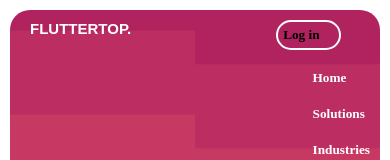
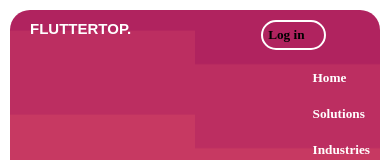
Before and after one commit to Wizdev0/wednesday.com, a plain HTML site: page index.html in a window 390 px wide. Shown: the top 160 px of the page. Drawn offline with Linux system fonts and the light colour scheme; a web font is replaced by a local one.

Commit message:
Add files via upload

```diff
--- a/index.css
+++ b/index.css
@@ -178,7 +178,7 @@ article{
 
 .trade-mrk{
     display: flex;
-    gap: 135px;
+    gap: 120px;
     position: absolute;
     top: 10px;
     left: 20px;
```
